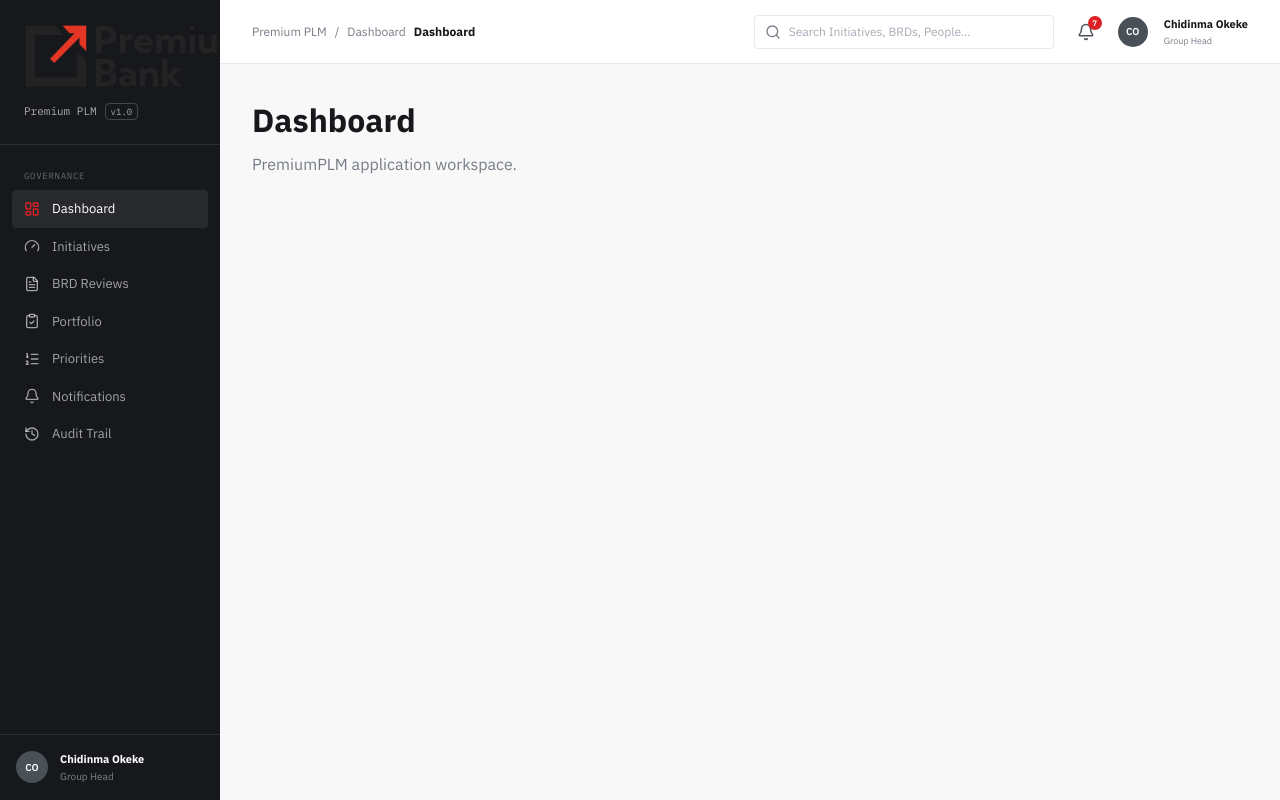
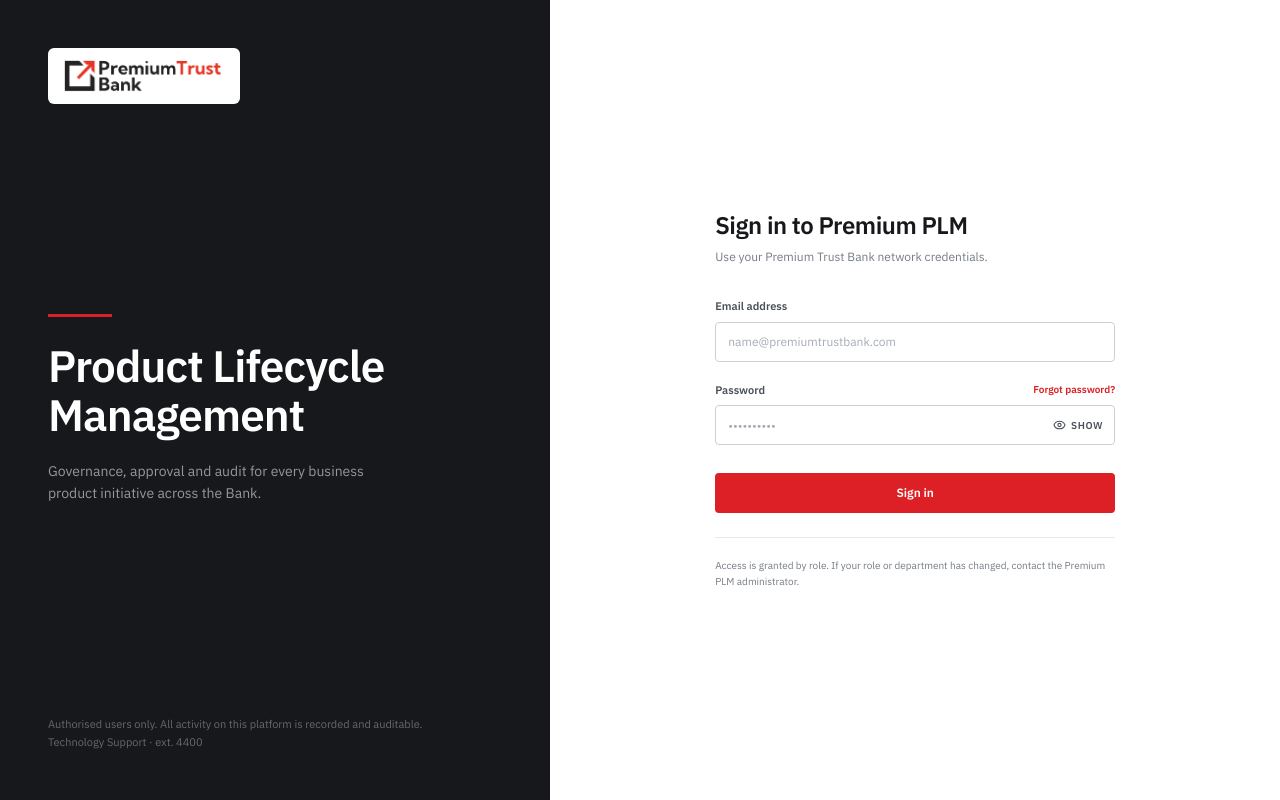
Before and after one commit to joshuaolatunji/Premium_PLM, a React (Vite) app in the folder premium-plm/: page /login in a window 1280 px wide. Built offline with nearby package versions, Linux system fonts and the light colour scheme.

Commit message:
Added login page

```diff
--- a/premium-plm/src/App.tsx
+++ b/premium-plm/src/App.tsx
@@ -1,16 +1,11 @@
-import AppShell from "./components/layout/AppShell";
+import {RouterProvider} from "react-router-dom";
+import router from "./app/router";
+
 
 
 function App() {
   return (
-    <AppShell>
-        <h1>Dashboard</h1>
-
-        <p style={{ marginTop: "8px", color: "var(--color-ink-muted)" }}>
-          PremiumPLM application workspace.
-        </p>
-
-    </AppShell>
+    <RouterProvider router={router} />
   );
 }
 
--- /dev/null
+++ b/premium-plm/src/components/auth/LoginLayout.tsx
@@ -0,0 +1,45 @@
+interface LoginLayoutProps {
+    children: React.ReactNode;
+}
+
+function LoginLayout({children}: LoginLayoutProps) {
+    return (
+        <div className="login-layout">
+            <section className="login-layout_brand">
+                <div className="login-layout_brand-content">
+                    <div className="login-layout_brand-logo">
+                        <img src="/premium-logo.png" alt="Premium Trust Bank" />
+                    </div>
+
+                    <div className="login-layout_intro">
+                        <span className="login-layout_accent" />
+
+                        <h1>
+                            Product Lifecycle
+                            <br />
+                            Management
+                        </h1>
+
+                        <p>
+                            Governance, approval and audit for every business
+                            product initiative across the Bank.
+                        </p>
+                    </div>
+
+                    <p className="login-layout_legal">
+                        Authorised users only. All activity on this platform is
+                        recorded and auditable.
+                        <br />
+                        Technology Support &middot; ext. 4400
+                    </p>
+                </div>
+            </section>
+
+            <section className="login-layout_form">
+                {children}
+            </section>
+        </div>
+    );
+}
+
+export default LoginLayout;
--- a/premium-plm/src/components/layout/AppShell.tsx
+++ b/premium-plm/src/components/layout/AppShell.tsx
@@ -1,11 +1,9 @@
+import { Outlet } from 'react-router-dom';
 import Sidebar from './Sidebar';
 import Topbar from './Topbar';
 
-interface AppShellProps {
-    children: React.ReactNode;
-}
 
-function AppShell({ children }: AppShellProps) {
+function AppShell() {
     return (
         <div className="app-shell">
             <Sidebar />
@@ -14,7 +12,7 @@
                 <Topbar />
 
                 <main className="app-shell_content">
-                    {children}
+                    <Outlet />
                 </main>
             </div>
         </div>
--- a/premium-plm/src/components/layout/Sidebar.tsx
+++ b/premium-plm/src/components/layout/Sidebar.tsx
@@ -13,7 +13,7 @@
         <aside className="sidebar">
             <div className="sidebar_brand">
                 <div className="sidebar_brand-logo">
-                    <img src="/premium-logo.png" alt="Premium Trust Bank Logo" />
+                    <img src="/premium-logo-white.png" alt="Premium Trust Bank Logo" />
                 </div>
 
 
--- a/premium-plm/src/index.css
+++ b/premium-plm/src/index.css
@@ -1,115 +1,3 @@
-/* :root {
-  --text: #6b6375;
-  --text-h: #08060d;
-  --bg: #fff;
-  --border: #e5e4e7;
-  --code-bg: #f4f3ec;
-  --accent: #aa3bff;
-  --accent-bg: rgba(170, 59, 255, 0.1);
-  --accent-border: rgba(170, 59, 255, 0.5);
-  --social-bg: rgba(244, 243, 236, 0.5);
-  --shadow:
-    rgba(0, 0, 0, 0.1) 0 10px 15px -3px, rgba(0, 0, 0, 0.05) 0 4px 6px -2px;
-
-  --sans: system-ui, 'Segoe UI', Roboto, sans-serif;
-  --heading: system-ui, 'Segoe UI', Roboto, sans-serif;
-  --mono: ui-monospace, Consolas, monospace;
-
-  font: 18px/145% var(--sans);
-  letter-spacing: 0.18px;
-  color-scheme: light dark;
-  color: var(--text);
-  background: var(--bg);
-  font-synthesis: none;
-  text-rendering: optimizeLegibility;
-  -webkit-font-smoothing: antialiased;
-  -moz-osx-font-smoothing: grayscale;
-
-  @media (max-width: 1024px) {
-    font-size: 16px;
-  }
-}
-
-@media (prefers-color-scheme: dark) {
-  :root {
-    --text: #9ca3af;
-    --text-h: #f3f4f6;
-    --bg: #16171d;
-    --border: #2e303a;
-    --code-bg: #1f2028;
-    --accent: #c084fc;
-    --accent-bg: rgba(192, 132, 252, 0.15);
-    --accent-border: rgba(192, 132, 252, 0.5);
-    --social-bg: rgba(47, 48, 58, 0.5);
-    --shadow:
-      rgba(0, 0, 0, 0.4) 0 10px 15px -3px, rgba(0, 0, 0, 0.25) 0 4px 6px -2px;
-  }
-
-  #social .button-icon {
-    filter: invert(1) brightness(2);
-  }
-}
-
-#root {
-  width: 1126px;
-  max-width: 100%;
-  margin: 0 auto;
-  text-align: center;
-  border-inline: 1px solid var(--border);
-  min-height: 100svh;
-  display: flex;
-  flex-direction: column;
-  box-sizing: border-box;
-}
-
-body {
-  margin: 0;
-}
-
-h1,
-h2 {
-  font-family: var(--heading);
-  font-weight: 500;
-  color: var(--text-h);
-}
-
-h1 {
-  font-size: 56px;
-  letter-spacing: -1.68px;
-  margin: 32px 0;
-  @media (max-width: 1024px) {
-    font-size: 36px;
-    margin: 20px 0;
-  }
-}
-h2 {
-  font-size: 24px;
-  line-height: 118%;
-  letter-spacing: -0.24px;
-  margin: 0 0 8px;
-  @media (max-width: 1024px) {
-    font-size: 20px;
-  }
-}
-p {
-  margin: 0;
-}
-
-code,
-.counter {
-  font-family: var(--mono);
-  display: inline-flex;
-  border-radius: 4px;
-  color: var(--text-h);
-}
-
-code {
-  font-size: 15px;
-  line-height: 135%;
-  padding: 4px 8px;
-  background: var(--code-bg);
-} */
-
 @import "@fontsource/ibm-plex-sans/400.css";
 @import "@fontsource/ibm-plex-sans/500.css";
 @import "@fontsource/ibm-plex-sans/600.css";
@@ -188,6 +76,18 @@
 
   background: var(--color-ink);
   color: white;
+}
+
+.sidebar_brand-logo {
+  display: flex;
+  place-items: left;
+
+  width: 100%;
+  height: 35px;
+
+  margin-top: var(--space-5);
+
+  margin-bottom: var(--space-5);
 }
 
 .sidebar_brand {
@@ -443,3 +343,288 @@
   font-size: 9px;
   color: var(--color-ink-muted);
 }
+
+/*AUTHENTICATION*/
+
+.login-layout {
+  min-height: 100vh;
+
+  display: grid;
+  grid-template-columns: 43% 57%;
+
+  background: var(--color-surface);
+}
+
+/*LOGIN BRAND PANEL*/
+
+.login-layout_brand {
+  min-height: 100vh;
+
+  background: var(--color-ink);
+  color: white;
+}
+
+.login-layout_brand-content {
+  min-height: 100vh;
+
+  display: flex;
+  flex-direction: column;
+
+  padding: 48px;
+}
+
+.login-layout_brand-logo {
+  align-self: flex-start;
+
+  padding: 12px 16px;
+
+  background: white;
+  border-radius: var(--radius-2);
+}
+
+.login-layout_brand-logo img {
+  display: block;
+  height: 32px;
+}
+
+.login-layout_intro {
+  max-width: 420px;
+
+  /* pushes the intro into the vertical centre, legal note to the bottom */
+  margin-top: auto;
+  margin-bottom: auto;
+}
+
+.login-layout_accent {
+  display: block;
+
+  width: 64px;
+  height: 3px;
+
+  margin-bottom: 24px;
+
+  background: var(--premium-red);
+}
+
+.login-layout_intro h1 {
+  font-size: 44px;
+  line-height: 1.12;
+  font-weight: 600;
+  letter-spacing: -0.02em;
+}
+
+.login-layout_intro p {
+  max-width: 340px;
+
+  margin-top: 20px;
+
+  color: rgb(255 255 255 / 55%);
+
+  font-size: 14px;
+  line-height: 1.6;
+}
+
+.login-layout_legal {
+  color: rgb(255 255 255 / 35%);
+
+  font-size: 11px;
+  line-height: 1.7;
+}
+
+
+/*LOGIN FORM PANEL*/
+
+.login-layout_form {
+  display: flex;
+  align-items: center;
+  justify-content: center;
+
+  padding: 48px;
+}
+
+.login-form {
+  width: 100%;
+  max-width: 400px;
+}
+
+.login-form_header h2 {
+  font-size: 24px;
+  line-height: 1.25;
+  font-weight: 600;
+  letter-spacing: -0.02em;
+}
+
+.login-form_header p {
+  margin-top: 8px;
+
+  color: var(--color-ink-muted);
+
+  font-size: 12px;
+}
+
+
+/*LOGIN FORM FIELD*/
+
+.login-form form {
+  margin-top: 32px;
+}
+
+.form-field + .form-field {
+  margin-top: 20px;
+}
+
+.form-field label {
+  display: block;
+
+  margin-bottom: 7px;
+
+  color: var(--color-ink-secondary);
+
+  font-size: 11px;
+  font-weight: 600;
+}
+
+.form-field input {
+  width: 100%;
+  height: 40px;
+
+  padding: 0 12px;
+
+  border: 1px solid var(--color-border-strong);
+  border-radius: var(--radius-1);
+
+  outline: none;
+
+  color: var(--color-ink);
+  background: var(--color-surface);
+
+  font-size: 12px;
+
+  transition:
+    border-color 150ms ease,
+    box-shadow 150ms ease;
+}
+
+.form-field input::placeholder {
+  color: var(--color-ink-disabled);
+}
+
+.form-field input:focus {
+  border-color: var(--premium-red);
+
+  box-shadow:
+    0 0 0 2px var(--premium-tint);
+}
+
+/*PASSWORD FIELD*/
+
+
+.form-field_label-row {
+  display: flex;
+  align-items: center;
+  justify-content: space-between;
+}
+
+.form-field_label-row label {
+  margin-bottom: 7px;
+}
+
+.forgot-password {
+  margin-bottom: 7px;
+
+  padding: 0;
+
+  border: none;
+  background: transparent;
+
+  color: var(--premium-red);
+
+  font-size: 10px;
+  font-weight: 600;
+
+  cursor: pointer;
+}
+
+.password-input {
+  position: relative;
+}
+
+.password-input input {
+  padding-right: 65px;
+}
+
+.password-input_toggle {
+  position: absolute;
+  top: 50%;
+  right: 12px;
+
+  display: flex;
+  align-items: center;
+  gap: 5px;
+
+  transform: translateY(-50%);
+
+  padding: 0;
+
+  border: none;
+  background: transparent;
+
+  color: var(--color-ink-secondary);
+
+  font-size: 10px;
+  font-weight: 600;
+  text-transform: uppercase;
+  letter-spacing: 0.06em;
+
+  cursor: pointer;
+}
+
+.password-input_toggle:hover {
+  color: var(--color-ink);
+}
+
+/*LOGIN BUTTON */
+
+.login-form_submit {
+  width: 100%;
+  height: 40px;
+
+  margin-top: 28px;
+
+  border: none;
+  border-radius: var(--radius-1);
+
+  background: var(--premium-red);
+  color: white;
+
+  font-size: 12px;
+  font-weight: 600;
+
+  cursor: pointer;
+
+  transition:
+    background-color 150ms ease,
+    transform 100ms ease;
+}
+
+.login-form_submit:hover {
+  background: var(--premium-red-dark);
+}
+
+.login-form_submit:active {
+  transform: translateY(1px);
+}
+
+
+/*LOGIN NOTE*/
+.login-form_note {
+  margin-top: 24px;
+  padding-top: 20px;
+
+  border-top: 1px solid var(--color-border);
+
+  color: var(--color-ink-muted);
+
+  font-size: 10px;
+  line-height: 1.6;
+}
--- a/premium-plm/src/pages/auth/Login.tsx
+++ b/premium-plm/src/pages/auth/Login.tsx
@@ -0,0 +1,82 @@
+import {useState} from "react";
+import {Eye, EyeOff} from "lucide-react";
+
+import LoginLayout from "../../components/auth/LoginLayout";
+
+function Login() {
+    const [showPassword, setShowPassword] = useState(false);
+
+    return (
+        <LoginLayout>
+            <div className="login-form">
+                <div className="login-form_header">
+                    <h2>Sign in to Premium PLM</h2>
+
+                    <p>Use your Premium Trust Bank network credentials.</p>
+                </div>
+
+                <form>
+                    <div className="form-field">
+                        <label htmlFor="email">Email address</label>
+
+                        <input
+                            type="email"
+                            id="email"
+                            placeholder="name@premiumtrustbank.com"
+                        />
+                    </div>
+
+                    <div className="form-field">
+                        <div className="form-field_label-row">
+                            <label htmlFor="password">Password</label>
+
+                            <button type="button" className="forgot-password">
+                                Forgot password?
+                            </button>
+                        </div>
+
+                        <div className="password-input">
+                            <input
+                                id="password"
+                                name="password"
+                                type={showPassword ? "text" : "password"}
+                                placeholder="••••••••••"
+                            />
+
+                            <button
+                                type="button"
+                                className="password-input_toggle"
+                                onClick={() =>
+                                    setShowPassword((current) => !current)
+                                }
+                            >
+                                {showPassword ? (
+                                    <>
+                                        <EyeOff size={13} />
+                                        Hide
+                                    </>
+                                ) : (
+                                    <>
+                                        <Eye size={13} />
+                                        Show
+                                    </>
+                                )}
+                            </button>
+                        </div>
+                    </div>
+
+                    <button type="submit" className="login-form_submit">
+                        Sign in
+                    </button>
+                </form>
+
+                <p className="login-form_note">
+                    Access is granted by role. If your role or department has
+                    changed, contact the Premium PLM administrator.
+                </p>
+            </div>
+        </LoginLayout>
+    );
+}
+
+export default Login;
```
Also changed, not shown: premium-plm/src/app/router.tsx (+23 -0 lines), premium-plm/src/pages/dashboard/Dashboard.tsx (+12 -0 lines), premium-plm/public/premium-logo-white.png (added).
